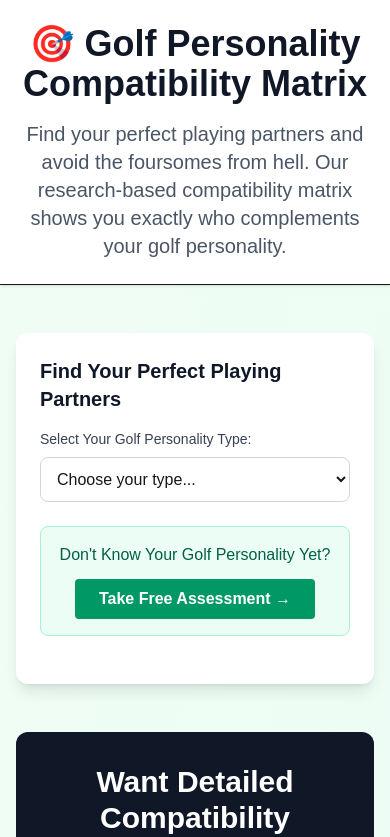
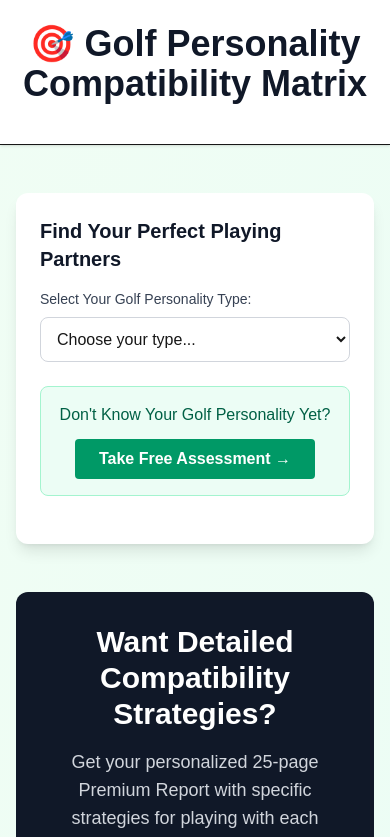
Before and after one commit to bczimmer/mygolftype, a Next.js app: page /compatibility-matrix in a window 390 px wide. Shown: the top 837 px of the page. Built offline with nearby package versions, Linux system fonts and the light colour scheme.

Commit message:
remove banner text from mobile compatibility matrix to make deliverable viewable on select.

```diff
--- a/src/app/compatibility-matrix/page.tsx
+++ b/src/app/compatibility-matrix/page.tsx
@@ -81,7 +81,7 @@
             <h1 className="text-4xl font-bold text-gray-900 mb-4">
               🎯 Golf Personality Compatibility Matrix
             </h1>
-            <p className="text-xl text-gray-600 max-w-3xl mx-auto">
+            <p className="text-xl text-gray-600 max-w-3xl mx-auto hidden lg:block">
               Find your perfect playing partners and avoid the foursomes from hell.
               Our research-based compatibility matrix shows you exactly who complements your golf personality.
             </p>
```
